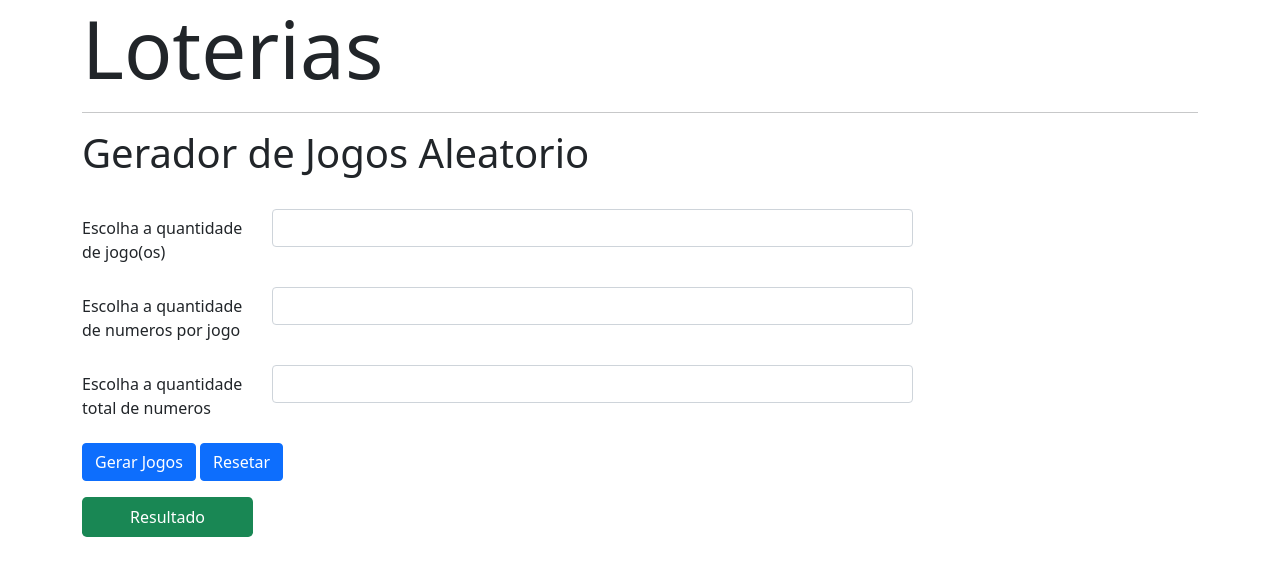
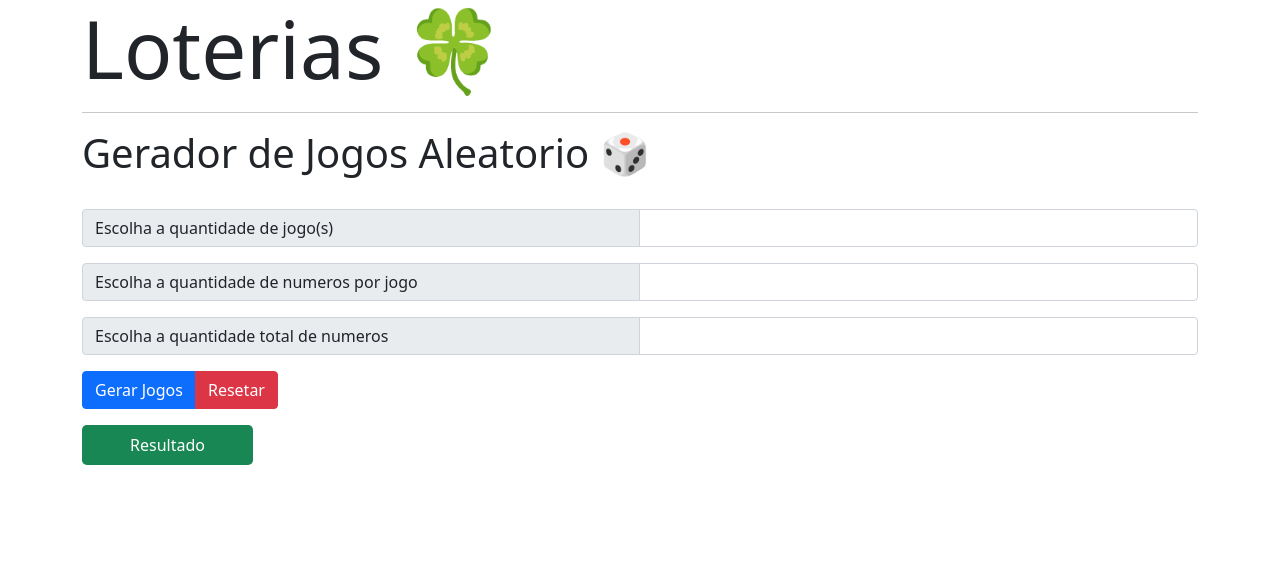
Before and after one commit to filipesanches/geradorLoteria, a website: page index.html in a window 1280 px wide. Drawn offline with nearby package versions, Linux system fonts and the light colour scheme.

Commit message:
Add files via upload

```diff
--- a/index.html
+++ b/index.html
@@ -1,63 +1,67 @@
 <!DOCTYPE html>
 <html lang="pt-BR">
+
 <head>
   <meta charset="UTF-8" />
   <meta http-equiv="X-UA-Compatible" content="IE=edge" />
   <meta name="viewport" content="width=device-width, initial-scale=1.0" />
   <title>Gerador Loteria</title>
   <!-- CSS only -->
-<link href="https://cdn.jsdelivr.net/npm/bootstrap@5.1.3/dist/css/bootstrap.min.css" rel="stylesheet" integrity="sha384-1BmE4kWBq78iYhFldvKuhfTAU6auU8tT94WrHftjDbrCEXSU1oBoqyl2QvZ6jIW3" crossorigin="anonymous">
-
+  <link href="https://cdn.jsdelivr.net/npm/bootstrap@5.1.3/dist/css/bootstrap.min.css" rel="stylesheet"
+    integrity="sha384-1BmE4kWBq78iYhFldvKuhfTAU6auU8tT94WrHftjDbrCEXSU1oBoqyl2QvZ6jIW3" crossorigin="anonymous" />
+  <!--
     <link
       rel="stylesheet"
       href="node_modules/bootstrap/dist/css/bootstrap.min.css"
     />
+    -->
 </head>
+
 <body>
   <div class="container-lg">
     <div class="pb-3">
-        <h2 class="display-1">Loterias</h2>
-        <hr>
-        <p class="display-6">Gerador de Jogos Aleatorio</p>
+      <h2 class="display-1">Loterias &#127808;</h2>
+      <hr />
+      <p class="display-6">Gerador de Jogos Aleatorio &#127922;</p>
     </div>
-      <div class="form-group row">
-        <label for="qntJogos" class="col-sm-2 col-form-label"
-          >Escolha a quantidade de jogo(os)</label
-        >
-        <div class="col-sm-7">
-          <input type="text" name="qntJogos" id="qntJogos" class="form-control"
-          />
+    <div class="form-group">
+      <div class="input-group">
+        <label for="qntJogos" class="input-group-text col-12 col-md-6">Escolha a quantidade de jogo(s)</label>
+        <input type="text" name="qntJogos" id="qntJogos" class="form-control col-12 col-md-6" />
       </div>
-        <p id="qntJogo" class="alert-info  rounded-3"></p>
-        <label for="qntNmr" class="col-sm-2 col-form-label"
-          >Escolha a quantidade de numeros por jogo</label
-        >
-        <div class="col-sm-7">
-          <input type="text" name="qntNmr" id="qntNmr" class="form-control" />
+      <p id="qntJogo" class="alert-info rounded-3"></p>
+
+      <div class="input-group">
+        <label for="qntNmr" class="input-group-text col-12 col-md-6">Escolha a quantidade de numeros por jogo</label>
+        <input type="text" name="qntNmr" id="qntNmr" class="form-control col-12 col-md-6" />
       </div>
-        <p id="qntNmrs" class="alert-info  rounded-3"></p>
-        <label for="qntTot" class="col-sm-2 col-form-label"
-          >Escolha a quantidade total de numeros</label
-        >
-        <div class="col-sm-7">
-          <input type="text" name="qntTot" id="qntTot" class="form-control" />
+      <p id="qntNmrs" class="alert-info rounded-3"></p>
+
+      <div class="input-group">
+        <label for="qntTot" class="input-group-text col-12 col-md-6">Escolha a quantidade total de numeros</label>
+        <input type="text" name="qntTot" id="qntTot" class="form-control col-12 col-md-6" />
       </div>
-        <p id="qntTotal" class="alert-info  rounded-3"></p>
-        <div>
+      <p id="qntTotal" class="alert-info rounded-3"></p>
 
+      <div class=" btn-group">
         <button id="geraJogos" class="btn btn-primary">Gerar Jogos</button>
-        <button id="reset" class="btn btn-primary">Resetar</button>
+        <button id="reset" class="btn btn-danger">Resetar</button>
       </div>
     </div>
 
-      <p id="resultado" class="d-inline-block mt-3 bg-success rounded-3 p-2 px-5 text-white" >Resultado</p>
+    <p id="resultado" class="d-inline-block mt-3 bg-success rounded-3 p-2 px-5 text-white">
+      Resultado
+    </p>
   </div>
   <!--
     <script src="node_modules/bootstrap/dist/js/bootstrap.min.js"></script>
     <script src="node_modules/@popperjs/core/dist/umd/popper.min.js"></script>
     -->
   <!-- JavaScript Bundle with Popper -->
-    <script src="https://cdn.jsdelivr.net/npm/bootstrap@5.1.3/dist/js/bootstrap.bundle.min.js" integrity="sha384-ka7Sk0Gln4gmtz2MlQnikT1wXgYsOg+OMhuP+IlRH9sENBO0LRn5q+8nbTov4+1p" crossorigin="anonymous"></script>
+  <script src="https://cdn.jsdelivr.net/npm/bootstrap@5.1.3/dist/js/bootstrap.bundle.min.js"
+    integrity="sha384-ka7Sk0Gln4gmtz2MlQnikT1wXgYsOg+OMhuP+IlRH9sENBO0LRn5q+8nbTov4+1p"
+    crossorigin="anonymous"></script>
   <script src="js/js.js"></script>
 </body>
+
 </html>
--- a/js/js.js
+++ b/js/js.js
@@ -114,6 +114,6 @@ function jogo() {
   for (var i = 0; i < nmr; i++) {
     novo.push(arr[i]);
   }
-  novo.join(" - ");
+  novo.sort(function(a, b){return a - b});
   document.getElementById("resultado").innerHTML += novo.join(" - ") + "<br>";
 }
```
Lines whose indentation alone changed are shown as unchanged.
